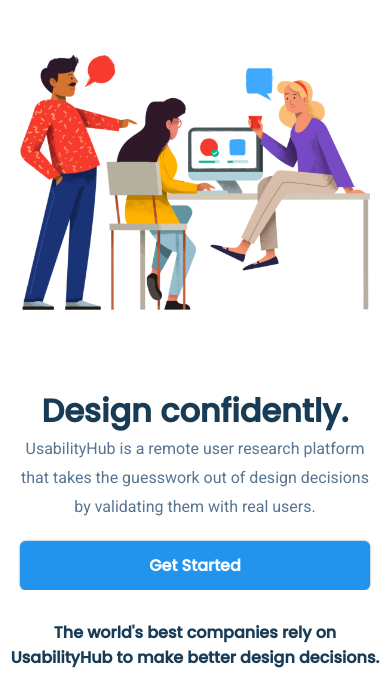
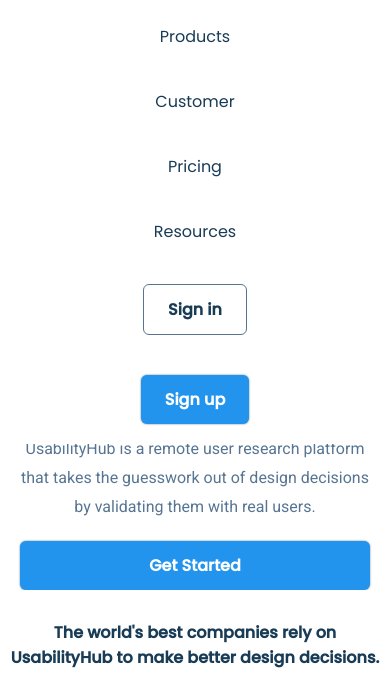
Before and after one commit to priyanshu938/website-clone, a plain HTML site: page index.html in a window 390 px wide. Both pictures are taken after a click on the link 353 px from the left and 121 px from the top of the page. Shown: the part 140-837 px from the top of the page. Drawn offline with Linux system fonts and the light colour scheme.

Commit message:
hamburger icon added for small devices

```diff
--- a/index.html
+++ b/index.html
@@ -27,7 +27,7 @@
             <a class="company-logo" href="#">
                 <img src="./assets/asset 1.png" alt="company-logo">
             </a>
-            <div class="nav-links">
+            <div class="nav-links" id="nav-links">
                 <ul class="flex">
                     <li><a href="#" class="hover-link">Products</a></li>
                     <li><a href="#" class="hover-link">Customer</a></li>
@@ -39,7 +39,7 @@
 
             </div>
 
-            <a href="#" class="nav-toggle hover-link">
+            <a href="#" class="nav-toggle hover-link" id="nav-toggle">
                 <i class="fa-solid fa-bars"></i>
             </a>
         </div>
@@ -284,6 +284,13 @@
         </div>
     </div>
     <script src="https://kit.fontawesome.com/5518eb87f4.js" crossorigin="anonymous"></script>
+    <script>
+        const toggleButton = document.getElementById('nav-toggle');
+        const navLinks = document.getElementById('nav-links');
+        toggleButton.addEventListener('click', () => {
+            navLinks.classList.toggle('active')
+        })
+    </script>
 </body>
 
 </html>
--- a/media-queries.css
+++ b/media-queries.css
@@ -6,8 +6,24 @@
     display: block;
     margin-right: 20px;
   }
+  .main-nav {
+    overflow: initial;
+  }
+
   .nav-links {
-    display: none;
+    position: absolute;
+    background-color: white;
+    left: -100%;
+    top: 100%;
+    width: 100%;
+    padding-block: 20px;
+    transition: 0.2s ease-in-out;
+  }
+  .nav-links.active {
+    left: 0;
+  }
+  .nav-links ul {
+    flex-direction: column;
   }
   .examples-area {
     gap: 20px;
--- a/style.css
+++ b/style.css
@@ -108,6 +108,7 @@ ul {
 .main-nav {
   margin-top: 20px;
   justify-content: space-between;
+  position: relative;
 }
 
 .company-logo img {
```
